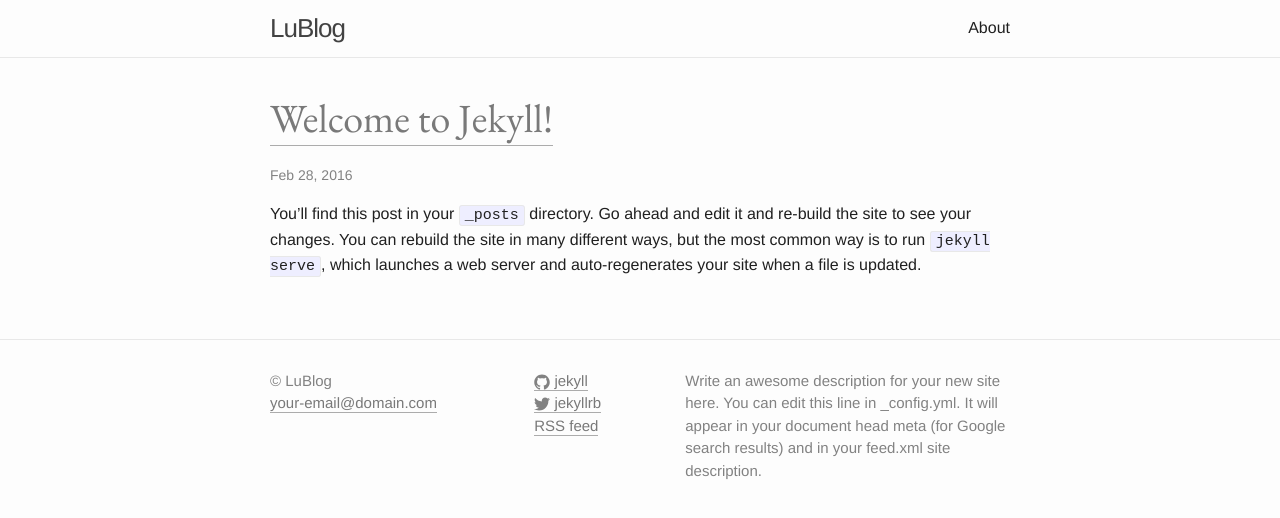
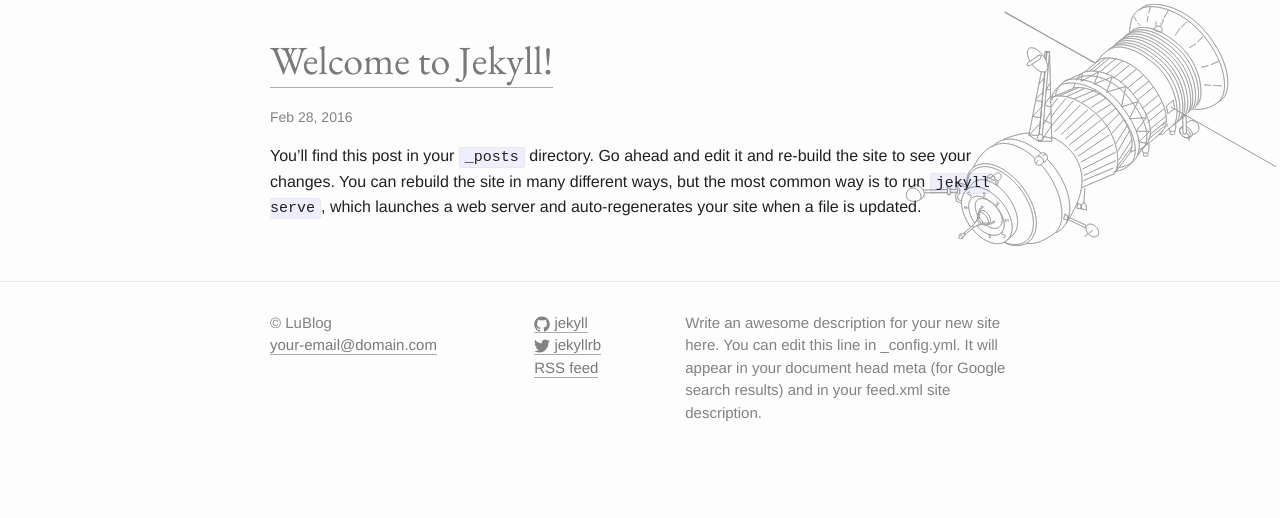
Before and after one commit to lucafaggianelli/lucafaggianelli.github.io, a Jekyll site: the page built from index.html, in a window 1280 px wide. Shown: the top 518 px of the page. Built offline with Jekyll 4.4.1, drawn with Linux system fonts in a browser that asks for light colours.

Commit message:
logo and new header

```diff
--- /dev/null
+++ b/_includes/header_min.html
@@ -0,0 +1,5 @@
+<header>
+  <div class="site-logo">
+    <img src="/images/logo.svg" />
+  </div>
+</header>
--- a/_layouts/default.html
+++ b/_layouts/default.html
@@ -5,7 +5,7 @@
 
   <body>
 
-    {% include header.html %}
+    {% include header_min.html %}
 
     <div class="page-content">
       <div class="wrapper">
--- a/_sass/_layout.scss
+++ b/_sass/_layout.scss
@@ -93,6 +93,12 @@
             margin-left: 20px;
         }
     }
+}
+
+.site-logo {
+  float: right;
+  max-height: 100px;
+  opacity: .4;
 }
 
 
```
Also changed, not shown: images/logo.svg (added).
